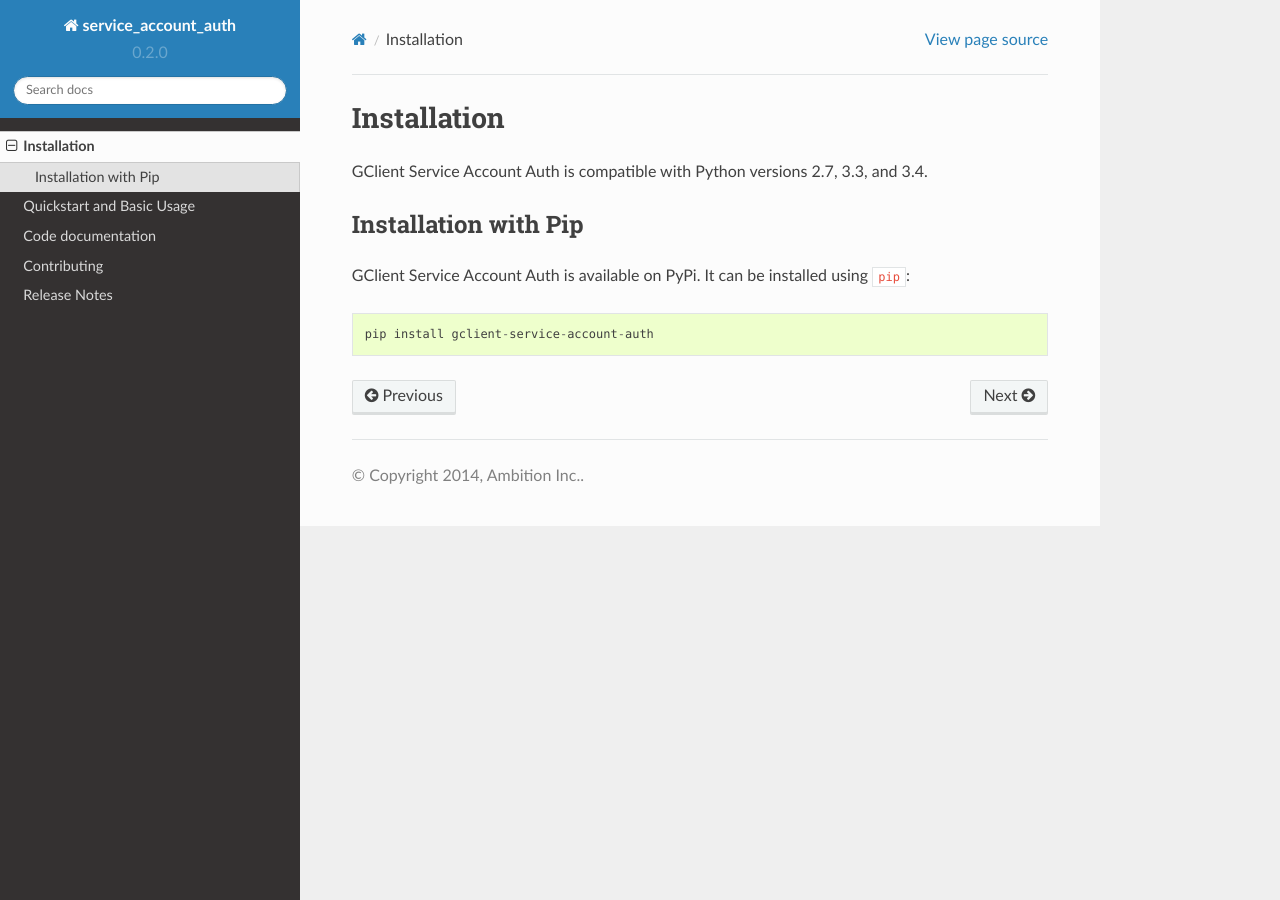
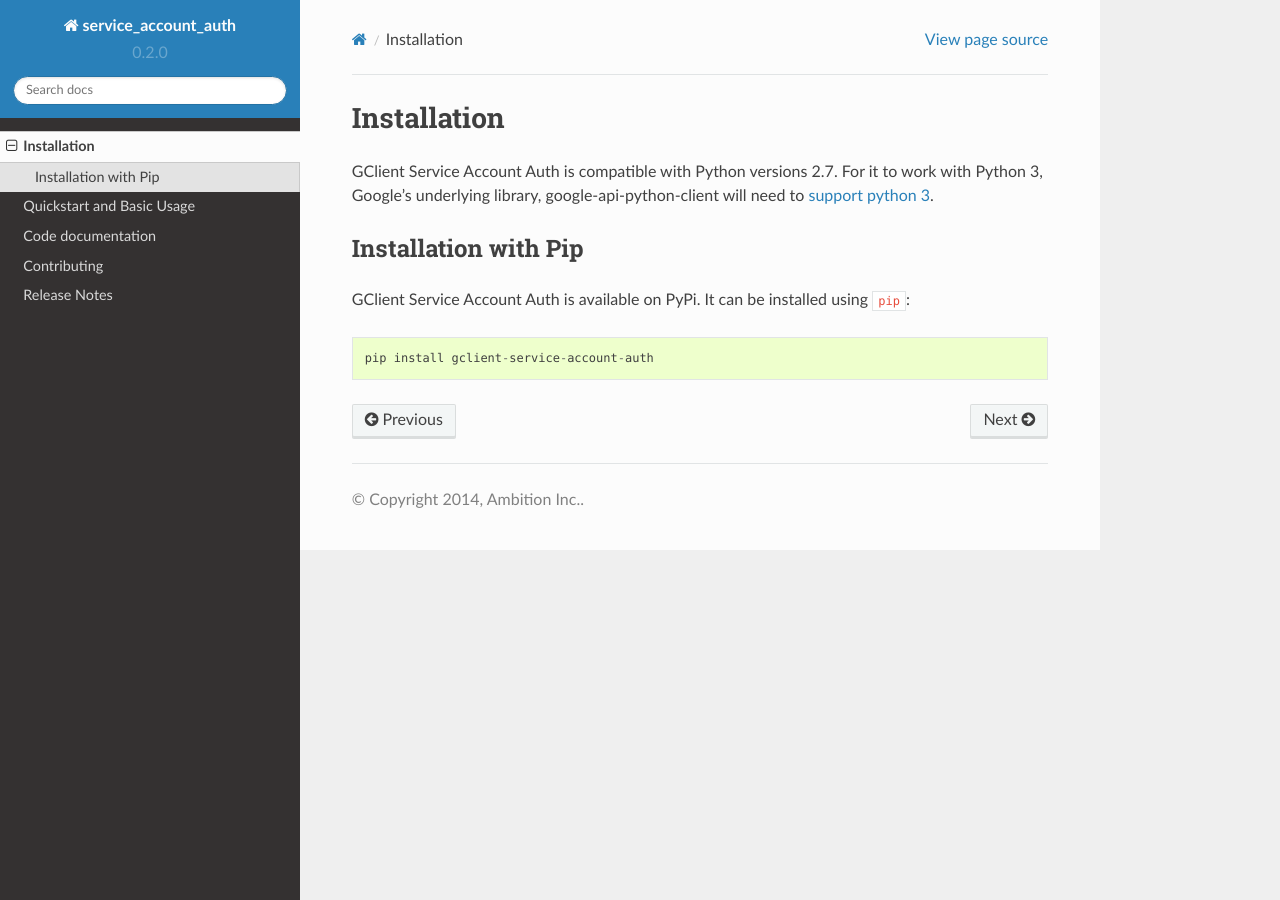
Before and after one commit to ambitioninc/gclient-service-account-auth, a Sphinx documentation site: the page built from docs/installation.rst, in a window 1280 px wide. Built offline with Sphinx 7.4.7 and the Read the Docs theme 2.0.0, drawn with Linux system fonts in a browser that asks for light colours.

Commit message:
Remove statement of python3 support

```diff
--- a/docs/installation.rst
+++ b/docs/installation.rst
@@ -1,8 +1,11 @@
 Installation
 ============
 
-GClient Service Account Auth is compatible with Python versions 2.7,
-3.3, and 3.4.
+GClient Service Account Auth is compatible with Python versions
+2.7. For it to work with Python 3, Google's underlying library,
+google-api-python-client will need to `support python 3`_.
+
+.. _support python 3: https://github.com/google/google-api-python-client/issues/3
 
 Installation with Pip
 ---------------------
--- a/docs/release_notes.rst
+++ b/docs/release_notes.rst
@@ -7,7 +7,6 @@ v0.2
 * This release includes the following updates
   - Options for passing email and keys to AuthorizedService.
   - Better documentation.
-  - Python 3 support.
 
 v0.1
 ----
```
